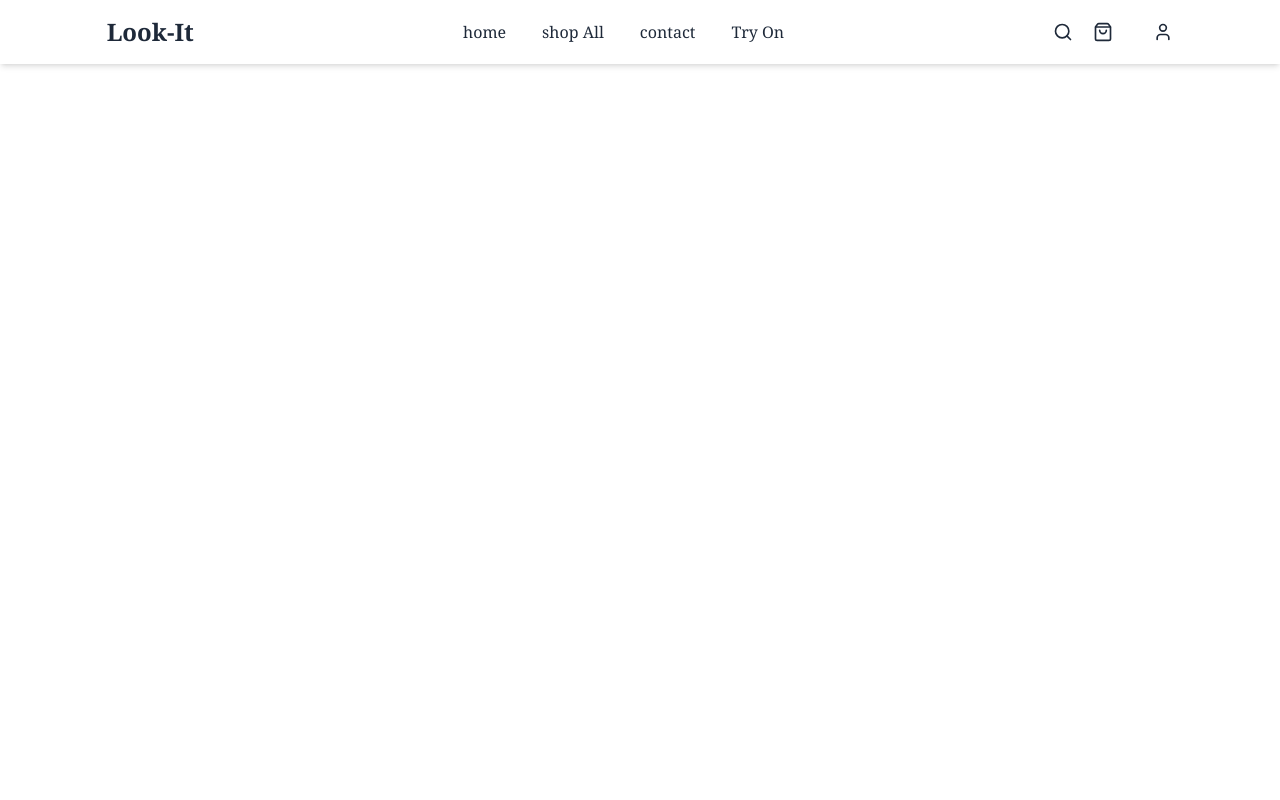
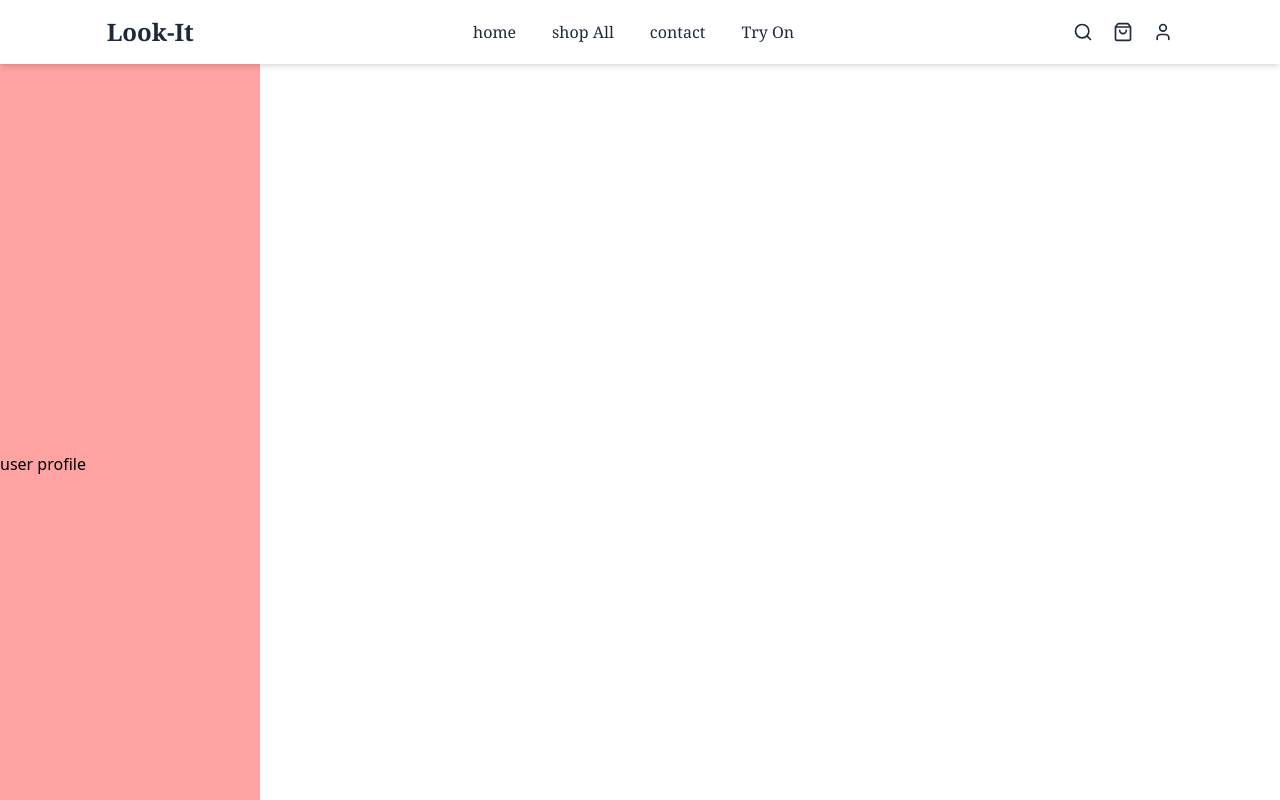
Before and after one commit to The-vishnu/Look, a React (Vite) app in the folder look-it-app/: page /profile in a window 1280 px wide. Built offline with nearby package versions, Linux system fonts and the light colour scheme.

Commit message:
get back to the remaining work

```diff
--- a/look-it-app/src/App.jsx
+++ b/look-it-app/src/App.jsx
@@ -19,7 +19,7 @@ function App() {
         <Navbar/>
         <Routes>
           <Route path="/" element={<HomePage/>}/>
-          <Route path="/profile" element={ProfilePage}></Route>
+          <Route path="/profile" element={<ProfilePage/>}></Route>
         </Routes>
       </div>
     </>
--- a/look-it-app/src/Components/Navbar.jsx
+++ b/look-it-app/src/Components/Navbar.jsx
@@ -46,8 +46,8 @@ const Navbar = () => {
           </div>
 
           <ShoppingBag className='cursor-pointer hover:text-gray-600 transition' size={20}/>
-          <Link></Link>
-          <User className='cursor-pointer hover:text-gray-600 transition' size={20}/>
+          <Link to="/profile"><User className='cursor-pointer hover:text-gray-600 transition' size={20}/></Link>
+
         </div>
 
       </div>
--- a/look-it-app/src/Pages/ProfilePage.jsx
+++ b/look-it-app/src/Pages/ProfilePage.jsx
@@ -3,8 +3,10 @@ import React from 'react'
 const ProfilePage = () => {
   return (
     <>
-      <div>
-        wellcom user
+      <div className='bg-red-300 w-65 h-screen items-center justify-center content-center'>
+         <div>
+          user profile
+         </div>
       </div>
     </>
   )
```
